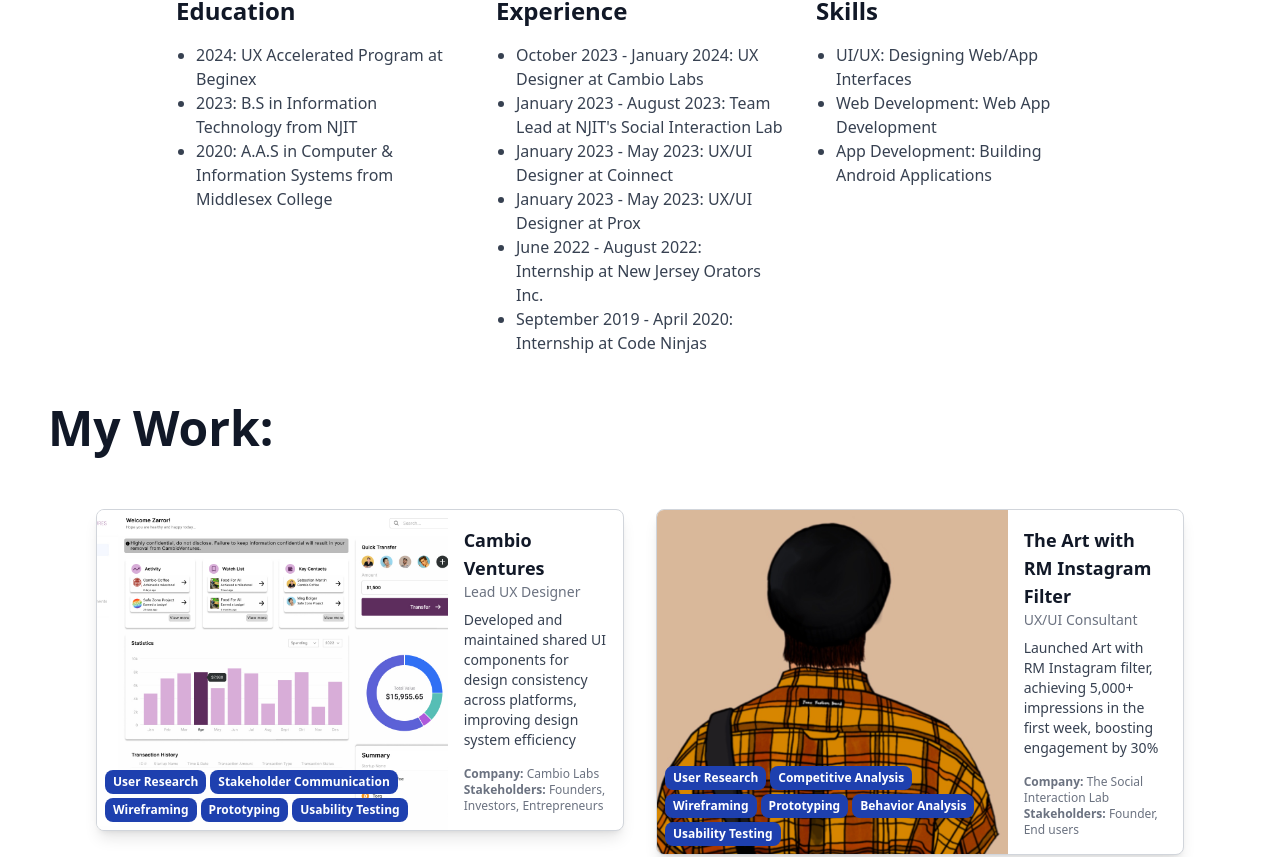
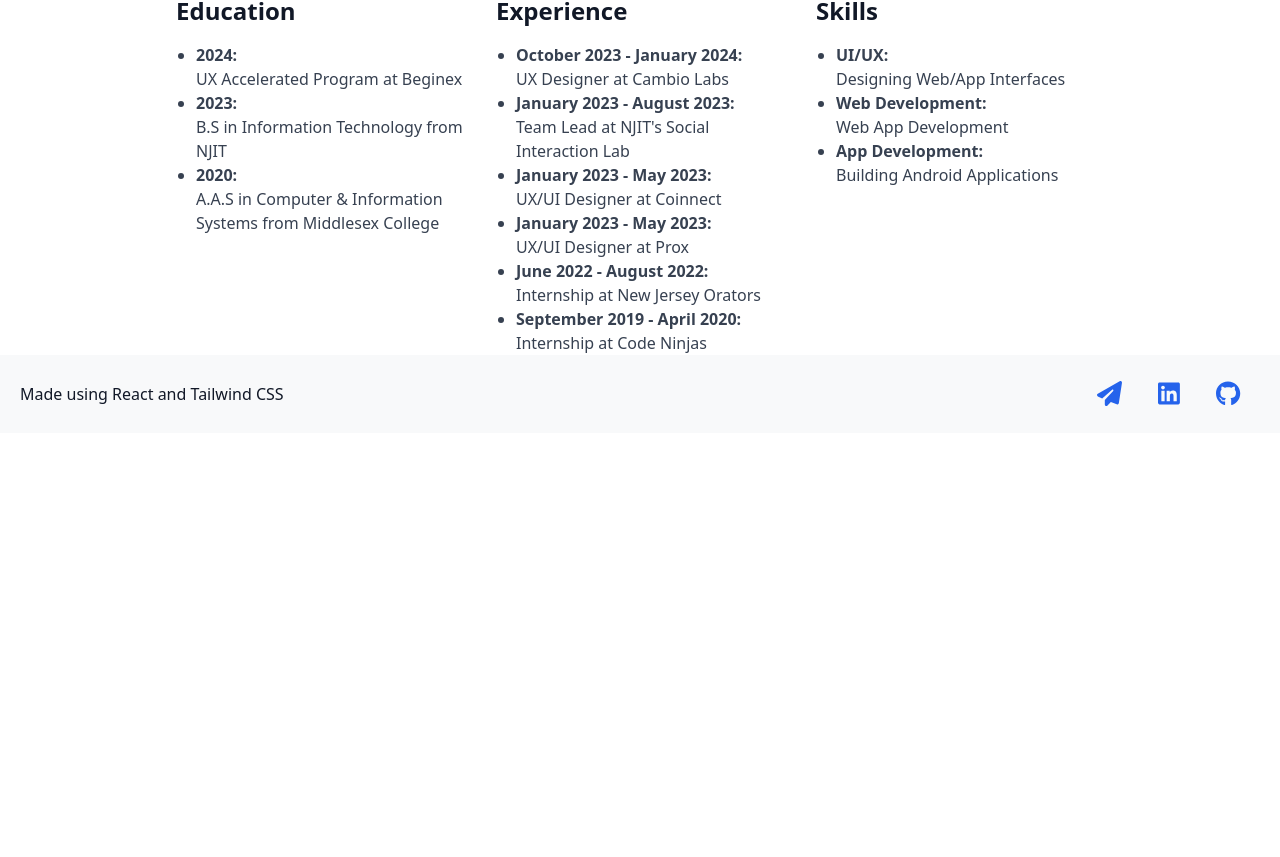
Before and after one commit to michael-deleon/react-portfolio, a Next.js app: page /about in a window 1280 px wide. Shown: the part 527-1384 px from the top of the page. After the commit the page ends 960 px from the top, so only its background shows below. Built offline with nearby package versions, Linux system fonts and the light colour scheme.

Commit message:
Protected Project Update

```diff
--- a/src/app/about/page.tsx
+++ b/src/app/about/page.tsx
@@ -65,9 +65,9 @@
         <div>
           <h2 className="text-2xl font-bold text-gray-900 dark:text-white mb-4">Education</h2>
           <ul className="list-disc pl-5 text-gray-700 dark:text-gray-300">
-            <li>2024: UX Accelerated Program at Beginex</li>
-            <li>2023: B.S in Information Technology from NJIT</li>
-            <li>2020: A.A.S in Computer & Information Systems from Middlesex College</li>
+            <li><strong>2024: </strong></li>UX Accelerated Program at Beginex
+            <li><strong>2023: </strong></li>B.S in Information Technology from NJIT
+            <li><strong>2020: </strong></li>A.A.S in Computer & Information Systems from Middlesex College
           </ul>
         </div>
 
@@ -75,12 +75,12 @@
         <div>
           <h2 className="text-2xl font-bold text-gray-900 dark:text-white mb-4">Experience</h2>
           <ul className="list-disc pl-5 text-gray-700 dark:text-gray-300">
-            <li>October 2023 - January 2024: UX Designer at Cambio Labs</li>
-            <li>January 2023 - August 2023: Team Lead at NJIT&apos;s Social Interaction Lab</li>
-            <li>January 2023 - May 2023: UX/UI Designer at Coinnect</li>
-            <li>January 2023 - May 2023: UX/UI Designer at Prox</li>
-            <li>June 2022 - August 2022: Internship at New Jersey Orators Inc.</li>
-            <li>September 2019 - April 2020: Internship at Code Ninjas</li>
+            <li><strong>October 2023 - January 2024:</strong></li> UX Designer at Cambio Labs
+            <li><strong>January 2023 - August 2023:</strong></li> Team Lead at NJIT&apos;s Social Interaction Lab
+            <li><strong>January 2023 - May 2023: </strong></li>UX/UI Designer at Coinnect
+            <li><strong>January 2023 - May 2023:</strong></li> UX/UI Designer at Prox
+            <li><strong>June 2022 - August 2022:</strong></li> Internship at New Jersey Orators
+            <li><strong>September 2019 - April 2020:</strong></li> Internship at Code Ninjas
           </ul>
         </div>
 
@@ -88,20 +88,12 @@
         <div>
           <h2 className="text-2xl font-bold text-gray-900 dark:text-white mb-4">Skills</h2>
           <ul className="list-disc pl-5 text-gray-700 dark:text-gray-300">
-            <li>UI/UX: Designing Web/App Interfaces</li>
-            <li>Web Development: Web App Development</li>
-            <li>App Development: Building Android Applications</li>
+            <li><strong>UI/UX:</strong></li> Designing Web/App Interfaces
+            <li><strong>Web Development:</strong></li> Web App Development
+            <li><strong>App Development: </strong></li> Building Android Applications
           </ul>
         </div>
       </div>
-
-      {/* Work Section */}
-      <div className="header-text md:text-left mt-12 md:mt-10 px-6 md:px-12">
-        <h1 className="text-3xl md:text-5xl font-semibold text-gray-900 dark:text-white leading-normal md:leading-snug">
-          My Work:
-        </h1>
-      </div>
-      <Work />
       <Footer />
     </>
   );
--- /dev/null
+++ b/src/app/api/authenticate/route.tsx
@@ -0,0 +1,14 @@
+export async function POST(req: Request) {
+    console.log("Env Password:", process.env.PASSWORD); // Debugging
+
+    const { password } = await req.json();
+    console.log("Received Password:", password);
+
+    console.log("Server Password:", process.env.PASSWORD); // Debugging
+
+    if (password === process.env.PASSWORD) {
+      return Response.json({ success: true });
+    }
+
+    return Response.json({ success: false }, { status: 401 });
+  }
--- a/src/app/components/CoinnectDemo.tsx
+++ b/src/app/components/CoinnectDemo.tsx
@@ -8,7 +8,7 @@
         href="https://www.figma.com/proto/c7UuBSTiEWP4VZlIWbHXMv/Cambio-Ventures-UI?node-id=1419-15581&node-type=frame&t=CYNi3woPVcmRlQ3x-1&scaling=scale-down&content-scaling=fixed&page-id=1417%3A3944&starting-point-node-id=1417%3A3945YOUR_PROTOTYPE_LINK"
         target="_blank"
         rel="noopener noreferrer"
-        className="w-full md:w-1/2 text-center bg-green-600 text-white font-semibold py-3 px-6 rounded-lg hover:bg-green-700 transition duration-300"
+        className="w-full md:w-1/2 text-center bg-green-600 text-white py-3 px-6 font-semibold rounded-lg hover:bg-green-700 transition duration-300"
       >
         Prototype
       </a>
--- a/src/app/components/Header.tsx
+++ b/src/app/components/Header.tsx
@@ -57,6 +57,7 @@
             <div className="hidden md:flex space-x-6">
               <Link href="/about" className="text-gray-900 dark:text-white text-lg hover:text-blue-500 dark:hover:text-blue-500 transition duration-300">About
               </Link>
+              <Link href ="/work" className="text-gray-900 dark:text-white text-lg hover:text-blue-500 dark:hover:text-blue-500 transition duration-300">Work</Link>
               <Link href="/UXDesignerResume.pdf" target="_blank" className="text-gray-900 dark:text-white text-lg hover:text-blue-500 dark:hover:text-blue-500 transition duration-300">Resume
               </Link>
 
@@ -76,7 +77,8 @@
       {isOpen && (
         <div className="md:hidden bg-white dark:bg-gray-900 text-gray-900 dark:text-white p-4 space-y-4">
           <Link href="/about" className="block">About</Link>
-          {/* <a href="/about" className="block">About</a> */}
+          <Link href ="/work" className="block">Work</Link>
+            {/* <a href="/about" className="block">About</a> */}
           {/* <a href="/WebVersion_UXDesigner.pdf" target="_blank" className="block">Resume</a> */}
           <Link href="/UXDesignerResume.pdf" target="_blank" className="block">Resume</Link>
         </div>
--- a/src/app/components/PlayerCard.tsx
+++ b/src/app/components/PlayerCard.tsx
@@ -4,10 +4,7 @@
   project: {
     image: string;
     title: string;
-    role: string;
     description: string;
-    company: string;
-    stakeholders: string;
     skills: string[];
     link: string;
   };
@@ -43,15 +40,12 @@
             <h2 className="text-lg font-bold text-gray-900 dark:text-white">
               {project.title}
             </h2>
-            <p className="text-sm text-gray-500 dark:text-gray-400">{project.role}</p>
             <p className="text-sm text-gray-700 dark:text-gray-300 mt-2">{project.description}</p>
           </div>
           <div className="mt-4">
             <p className="text-xs text-gray-500 dark:text-gray-400">
-              <strong>Company:</strong> {project.company}
             </p>
             <p className="text-xs text-gray-500 dark:text-gray-400">
-              <strong>Stakeholders:</strong> {project.stakeholders}
             </p>
           </div>
         </div>
--- /dev/null
+++ b/src/app/components/ProtectedPage.tsx
@@ -0,0 +1,64 @@
+"use client";
+
+import { useState, ReactNode } from "react";
+
+interface ProtectedPageProps {
+  children: ReactNode;
+}
+
+export default function ProtectedPage({ children }: ProtectedPageProps) {
+  const [enteredPassword, setEnteredPassword] = useState("");
+  const [isAuthenticated, setIsAuthenticated] = useState(false);
+  const [loading, setLoading] = useState(false);
+  const [error, setError] = useState("");
+
+  const handleSubmit = async (e: React.FormEvent) => {
+    e.preventDefault();
+    setLoading(true);
+    setError("");
+
+    const response = await fetch("/api/authenticate", {
+      method: "POST",
+      headers: { "Content-Type": "application/json" },
+      body: JSON.stringify({ password: enteredPassword }),
+    });
+
+    const data = await response.json();
+    setLoading(false);
+
+    if (data.success) {
+      setIsAuthenticated(true);
+    } else {
+      setError("Incorrect password. Please try again.");
+    }
+  };
+
+  if (!isAuthenticated) {
+    return (
+      <div className="min-h-screen flex items-center justify-center bg-gray-100 p-6">
+        <div className="bg-white shadow-lg p-6 rounded-lg">
+          <h1 className="text-2xl font-bold mb-4">Enter Password</h1>
+          <form onSubmit={handleSubmit} className="flex flex-col gap-2">
+            <input
+              type="password"
+              value={enteredPassword}
+              onChange={(e) => setEnteredPassword(e.target.value)}
+              className="border p-2 rounded"
+              placeholder="Enter password"
+            />
+            <button
+              type="submit"
+              className="bg-blue-500 text-white p-2 rounded hover:bg-blue-600"
+              disabled={loading}
+            >
+              {loading ? "Verifying..." : "Submit"}
+            </button>
+          </form>
+          {error && <p className="text-red-500 mt-2">{error}</p>}
+        </div>
+      </div>
+    );
+  }
+
+  return <>{children}</>;
+}
--- a/src/app/components/Work.tsx
+++ b/src/app/components/Work.tsx
@@ -3,40 +3,28 @@
   {
     image: "/images/cambio-ventures/investor Dashboard.jpg",
     title: "Cambio Ventures",
-    role: "Lead UX Designer",
     description: "Developed and maintained shared UI components for design consistency across platforms, improving design system efficiency",
-    company: "Cambio Labs",
-    stakeholders: "Founders, Investors, Entrepreneurs",
     skills: ["User Research", "Stakeholder Communication", "Wireframing", "Prototyping", "Usability Testing"],
     link: "/projects/cambio-ventures", // links to cambio ventures
   },
   {
     image: "/images/art-with-rm/Art-with-rm.jpg",
     title: "The Art with RM Instagram Filter",
-    role: "UX/UI Consultant",
     description: "Launched Art with RM Instagram filter, achieving 5,000+ impressions in the first week, boosting engagement by 30%",
-    company: "The Social Interaction Lab",
-    stakeholders: "Founder, End users",
     skills: ["User Research", "Competitive Analysis", "Wireframing", "Prototyping", "Behavior Analysis", "Usability Testing"],
     link: "/projects/art-with-rm", // links to insta filter
   },
   {
     image: "/images/coinnect/Coinnect.jpg",
     title: "Coinnect",
-    role: "UX Designer",
     description: "Led a team to design a social finance app to empower graduating high school students to understand financial literacy",
-    company: "Coinnect - a personal passion project",
-    stakeholders: "Team members, End users",
     skills: ["User Research", "Competitive Analysis", "Wireframing", "Prototyping", "Personas", "Team Collaboration"],
     link: "/projects/coinnect", // links to coinnect
   },
   {
     image: "/images/prox/Prox.jpg",
     title: "Prox",
-    role: "UX Consultant",
     description: "Designed a user-centered app to foster local, meaningful connections, enhancing community engagement",
-    company: "Prox - a student startup company",
-    stakeholders: "Founders, Investors, Entrepreneurs",
     skills: ["User Research", "Competitive Analysis", "Wireframing", "Prototyping", "Product Strategy", "Team Collaboration"],
     link: "/projects/prox", // links to prox
   },
--- a/src/app/projects/cambio-ventures/page.tsx
+++ b/src/app/projects/cambio-ventures/page.tsx
@@ -4,11 +4,15 @@
 import BackToTopButton from '../../components/BackToTopButton';
 import DemoButtons from "@/app/components/DemoButtons";
 import Footer from "../../components/Footer";
+import ProtectedPage from "../../components/ProtectedPage";
+
 
 
 const ProjectPage = () => {
   return (
+
     <>
+    <ProtectedPage>
     <Head>
       <title>Cambio Ventures</title>
         <meta name="viewport" content="width=device-width, initial-scale=1" />
@@ -391,6 +395,8 @@
     </div>
     <BackToTopButton />
     <Footer />
+
+    </ProtectedPage>
     </>
   );
 };
--- a/src/app/projects/coinnect/page.tsx
+++ b/src/app/projects/coinnect/page.tsx
@@ -45,7 +45,17 @@
         <h1 className="text-4xl text-center">Coinnect</h1>
         <p  className="mt-4 text-center">Helping young adults take control of their finances through smart, social, and intuitive money management.
         </p>
-        <CoinnectDemo />
+        <div className="flex flex-col md:flex-row items-center justify-center gap-6 mt-8">
+      {/* Live Prototype Button */}
+      <a
+        href="https://www.figma.com/proto/aLoMX5z4AQrpOKsjMo4Meg/Social-Finance-App?node-id=18-66&t=Ctu6HnK0cUpst3TG-1&scaling=scale-down&content-scaling=fixed&page-id=0%3A1&starting-point-node-id=1%3A3&show-proto-sidebar=1"
+        target="_blank"
+        rel="noopener noreferrer"
+        className="w-full md:w-1/2 text-center bg-green-600 text-white font-semibold py-3 px-6 rounded-lg hover:bg-green-700 transition duration-300"
+      >
+        Live
+      </a>
+      </div>
         </div>
         {/* Sections */}
         <div id="overview" className="max-w-3xl mx-auto p-6 bg-white dark:bg-gray-900 shadow-lg rounded-lg mt-12">
--- /dev/null
+++ b/src/app/work/page.tsx
@@ -0,0 +1,33 @@
+import Head from "next/head";
+import Header from "../components/Header";
+import Work from "../components/Work";
+import Footer from "../components/Footer";
+
+
+export default function Home() {
+  return (
+    <>
+      <Head>
+        <title>Work</title>
+        <meta name="viewport" content="width=device-width, initial-scale=1" />
+        <link
+          rel="stylesheet"
+          href="https://cdnjs.cloudflare.com/ajax/libs/font-awesome/5.15.4/css/all.min.css"
+        />
+      </Head>
+      <div>
+
+        <Header />
+        <div className="header-text md:text-left mt-12 md:mt-10 px-6 md:px-12">
+          <h1 className="text-3xl md:text-5xl font-semibold text-gray-900 dark:text-white leading-normal md:leading-snug text-center">
+            Hey! I&apos;m <span className="text-green-600 dark:text-green-400">Mike</span>,
+            a <span className="text-blue-600 dark:text-blue-400">product designer </span>
+            based in Sayreville, New Jersey. ✌️
+          </h1>
+        </div>
+          <Work />
+        <Footer />
+      </div>
+    </>
+  );
+}
```
Also changed, not shown: 2 other files (tests, documents, lock files or other folders).
